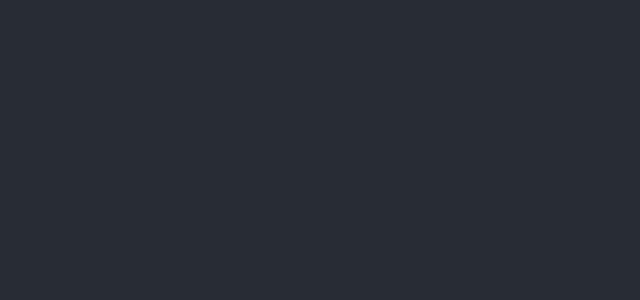
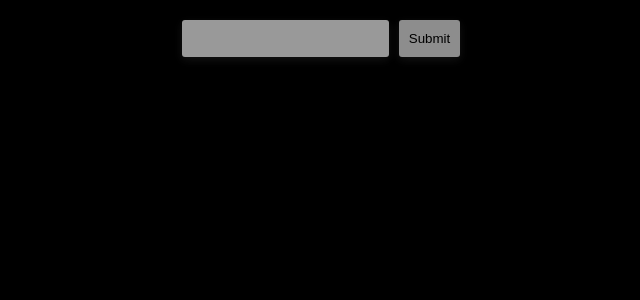
Before and after one commit to trinayau/react-weather, a React (Create React App) app in the folder weather-app/: page / in a window 1280 px wide. Shown: the top 300 px of the page, without its empty margins (319-959 px from the left). Built offline with nearby package versions, Linux system fonts and the light colour scheme.

Commit message:
Add searchbar

```diff
--- a/weather-app/public/index.html
+++ b/weather-app/public/index.html
@@ -7,7 +7,7 @@
     <meta name="theme-color" content="#000000" />
     <meta
       name="description"
-      content="Web site created using create-react-app"
+      content="Trina's React Weather App"
     />
     <link rel="apple-touch-icon" href="%PUBLIC_URL%/logo192.png" />
     <!--
@@ -24,7 +24,7 @@
       work correctly both with client-side routing and a non-root public URL.
       Learn how to configure a non-root public URL by running `npm run build`.
     -->
-    <title>React App</title>
+    <title>Trina's React Weather App</title>
   </head>
   <body>
     <noscript>You need to enable JavaScript to run this app.</noscript>
--- a/weather-app/src/App.css
+++ b/weather-app/src/App.css
@@ -1,38 +1,50 @@
-.App {
-  text-align: center;
-}
-
-.App-logo {
-  height: 40vmin;
-  pointer-events: none;
-}
-
-@media (prefers-reduced-motion: no-preference) {
-  .App-logo {
-    animation: App-logo-spin infinite 20s linear;
-  }
-}
-
-.App-header {
-  background-color: #282c34;
-  min-height: 100vh;
-  display: flex;
-  flex-direction: column;
-  align-items: center;
-  justify-content: center;
-  font-size: calc(10px + 2vmin);
+body {
+  margin: 0;
+  padding: 0;
+  /* width: 400px; */
+  height: 500px;
+  background-color: black;
+  font-family: 'Titillium Web', sans-serif;
+  font-size: 16px;
   color: white;
 }
 
-.App-link {
-  color: #61dafb;
+/* City input form*/
+form {
+  text-align: center;
+  margin: 20px 0;
+  opacity: .6;
+  transition: opacity 0.3s ease;
+
 }
 
-@keyframes App-logo-spin {
-  from {
-    transform: rotate(0deg);
-  }
-  to {
-    transform: rotate(360deg);
-  }
+form:hover {
+  opacity: 1;
 }
+
+input {
+  margin: 0;
+  border-radius: 3px;
+  padding: 11px 15px;
+  border: none;
+  outline: none;
+  box-shadow: 0px 3px 10px #212121;
+}
+
+button {
+  margin: 0;
+  border-radius: 3px;
+  border: none;
+  padding: 11px 10px;
+  margin-left: 10px;
+  margin-top: -2px;
+  outline: none;
+  box-shadow: 0px 3px 10px #212121;
+  transition: all 0.2s ease;
+  cursor: pointer;
+  background-color: rgb(235,235,235);
+}
+
+button:hover {
+  background-color: white;
+}
--- a/weather-app/src/App.js
+++ b/weather-app/src/App.js
@@ -1,10 +1,11 @@
 import './App.css';
+import {Searchbar} from './components';
 
 function App() {
   return (
     <div className="App">
       <header className="App-header">
-
+      <Searchbar/>
       </header>
     </div>
   );
--- a/weather-app/src/components/Searchbar/index.js
+++ b/weather-app/src/components/Searchbar/index.js
@@ -0,0 +1,11 @@
+const Searchbar = () => {
+    return ( <>
+        <form>
+         <input type="text" />
+         <button> Submit </button>
+       </form>
+    </>
+    );
+}
+
+export default Searchbar;
--- a/weather-app/src/components/index.js
+++ b/weather-app/src/components/index.js
@@ -0,0 +1 @@
+export {default as Searchbar} from './Searchbar';
```
